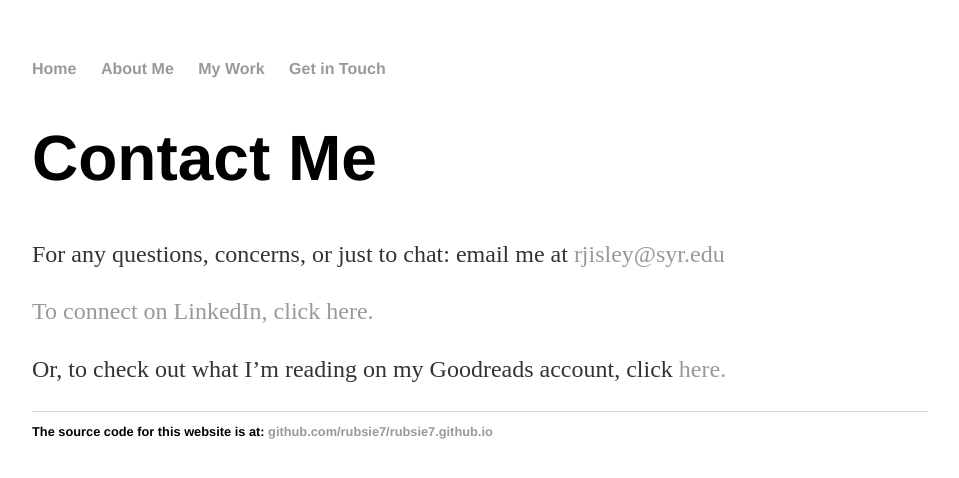
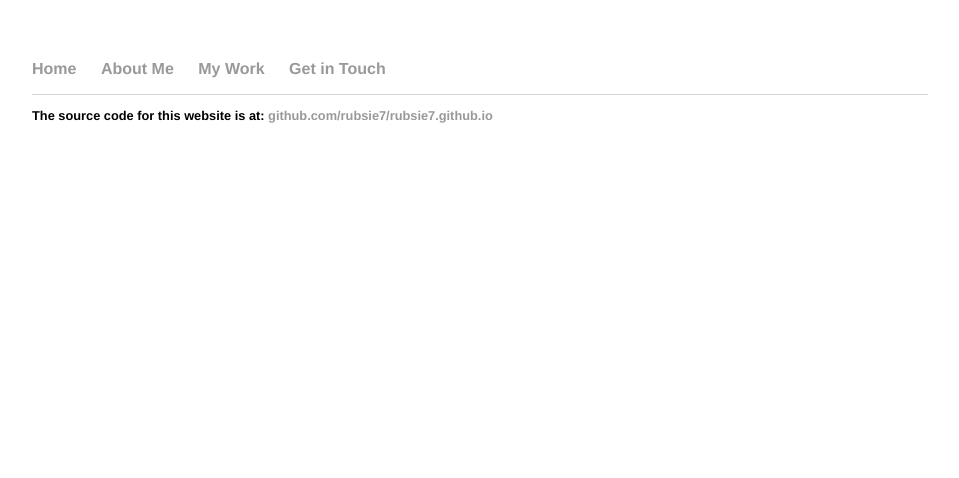
Before and after one commit to rubsie7/rubsie7.github.io, a Jekyll site: the page getintouch/index.html, which Jekyll copies as it is, in a window 1280 px wide. Shown: the top 478 px of the page, without its empty margins (160-1119 px from the left). Built offline with Jekyll 4.4.1, drawn with Linux system fonts in a browser that asks for light colours.

Commit message:
Update index.html

```diff
--- a/getintouch/index.html
+++ b/getintouch/index.html
@@ -14,8 +14,8 @@
         		<li><a href="/getintouch">Get in Touch</a></li>
     		</ul>
 		</nav>
-		<div class="container">
-    		<div class="blurb">
+		<!--div class="container">
+    		<!--div class="blurb">
         		<h1>Contact Me</h1>
 			      	<p>For any questions, concerns, or just to chat: email me at <a href = "mailto:rjisley@syr.edu">rjisley@syr.edu</a</p>
 				<p>To connect on LinkedIn, click <a href="https://www.linkedin.com/in/rubyisley/" target="_blank">here.</a></p>
```
